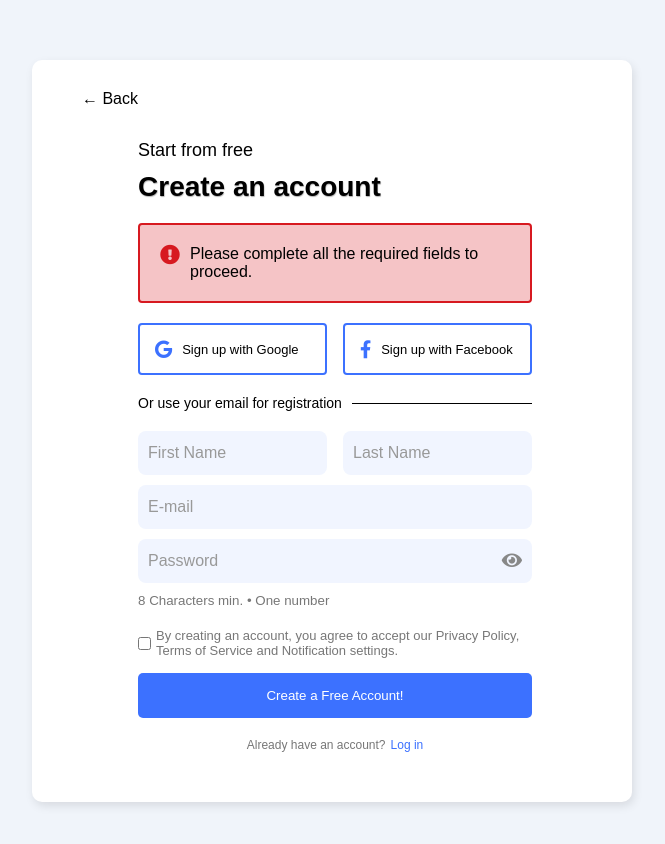
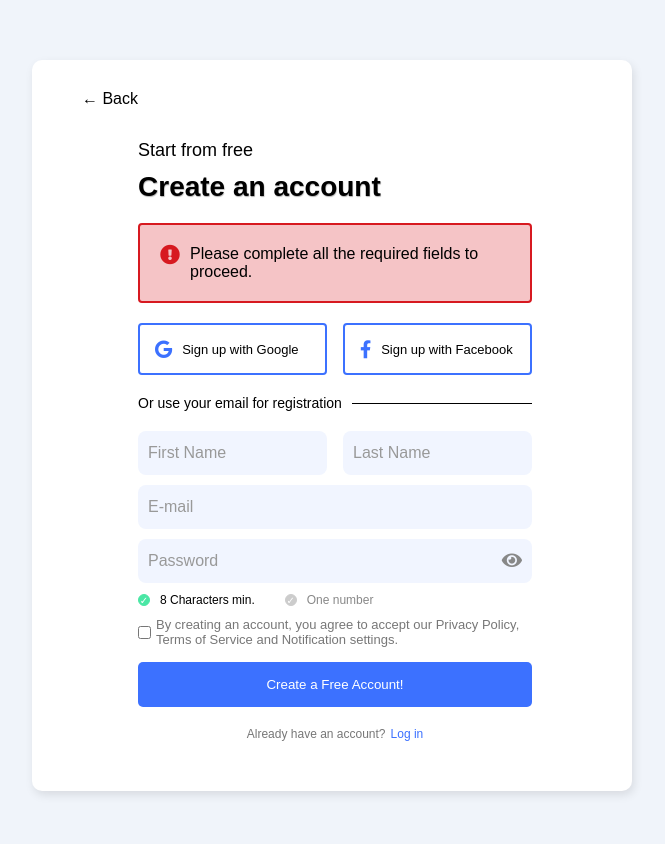
Before and after one commit to princeborn1999/login-page, a React (Create React App) app: page / in a window 1280 px wide. Shown: the top 844 px of the page, without its empty margins (308-973 px from the left). Built offline with nearby package versions, Linux system fonts and the light colour scheme; a web font is replaced by a local one.

Commit message:
Add: ErrorMessageComponent

```diff
--- a/src/App.css
+++ b/src/App.css
@@ -4,15 +4,11 @@
   padding: 0;
   box-sizing: border-box;
 }
+
 :root {
   --custom-blue: #3C71FF;
+  --custom-red: #D71920;
+  --custom-lightred: #F5C4C6;
+  --custom-lightblue: #F1F5FF;
+  --custom-lightgreen: #4AE7A5;
 }
-:root {
-  --custom-red: #D71920;
-}
-:root {
-  --custom-lightred: #F5C4C6;
-}
-:root {
-  --custom-lightblue: #F1F5FF;
-}
--- /dev/null
+++ b/src/components/CheckListComponent.tsx
@@ -0,0 +1,18 @@
+import "styles/CheckListComponent.css";
+
+const CheckList = () => {
+  return (
+    <div className="checklist">
+      <div className="item">
+        <span className="check-icon completed">&#10003;</span>
+        <span className="text completed">8 Characters min.</span>
+      </div>
+      <div className="item">
+        <span className="check-icon">&#10003;</span>
+        <span className="text">One number</span>
+      </div>
+    </div>
+  );
+};
+
+export default CheckList;
--- a/src/components/ErrorMessageComponent.tsx
+++ b/src/components/ErrorMessageComponent.tsx
@@ -1,5 +1,5 @@
 import React from 'react';
-import 'styles/ErrorMessage.css';
+import 'styles/ErrorMessageComponent.css';
 
 const ErrorMessageComponent = () => {
     return (
--- a/src/components/SignUpFormComponent.tsx
+++ b/src/components/SignUpFormComponent.tsx
@@ -2,6 +2,7 @@ import React, { useState } from "react";
 import { validateEmail, validatePassword } from 'utils/validators';
 import "styles/SignUpFormComponent.css";
 import InputComponent from "components/InputComponent";
+import CheckListComponent from "components/CheckListComponent";
 import ErrorMessageComponent from "./ErrorMessageComponent";
 
 const SignUpFormComponent = () => {
@@ -111,8 +112,7 @@ const SignUpFormComponent = () => {
               required
             />
           </div>
-          <small>8 Characters min. • One number</small>
-
+          <CheckListComponent />
           <div className="checkbox-row">
             <input
               type="checkbox"
--- /dev/null
+++ b/src/styles/CheckListComponent.css
@@ -0,0 +1,40 @@
+.checklist {
+  display: flex;
+}
+
+.item {
+  display: flex;
+  align-items: center;
+  margin-bottom: 5px;
+}
+
+.check-icon {
+  width: 12px;
+  height: 12px;
+  border-radius: 50%;
+  border: 1px solid #ccc;
+  display: flex;
+  justify-content: center;
+  align-items: center;
+  margin-right: 10px;
+  color: white; /* 白色打勾 */
+  background-color: #ccc; /* 灰色背景 */
+  font-size: 10px; /* 縮小打勾符號 */
+}
+
+.check-icon.completed {
+  font-size: 10px; /* 縮小打勾符號 */
+  background-color: var(--custom-lightgreen);
+  border-color: var(--custom-lightgreen);
+  color: white;
+}
+
+.text {
+  font-size: 12px;
+  color: #888;
+}
+
+.text.completed {
+  margin-right: 30px;
+  color: black;
+}
```
Also changed, not shown: src/styles/ErrorMessageComponent.css (renamed from src/styles/ErrorMessage.css).
